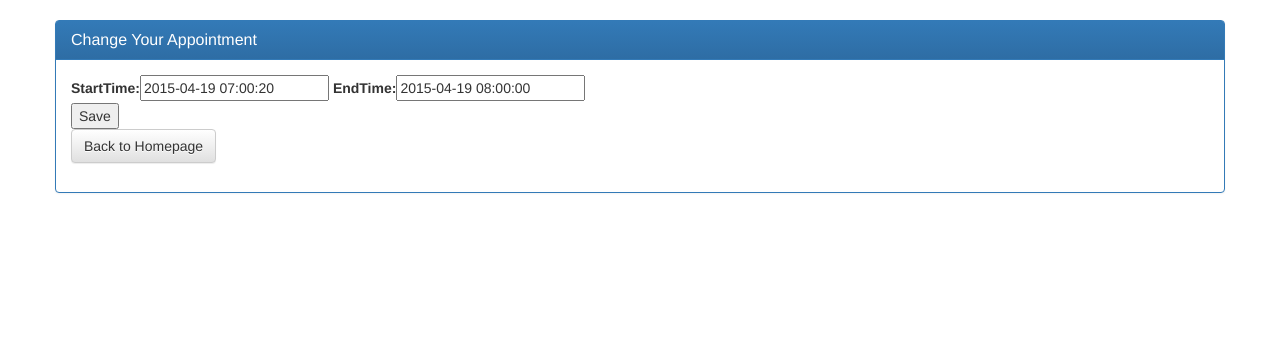
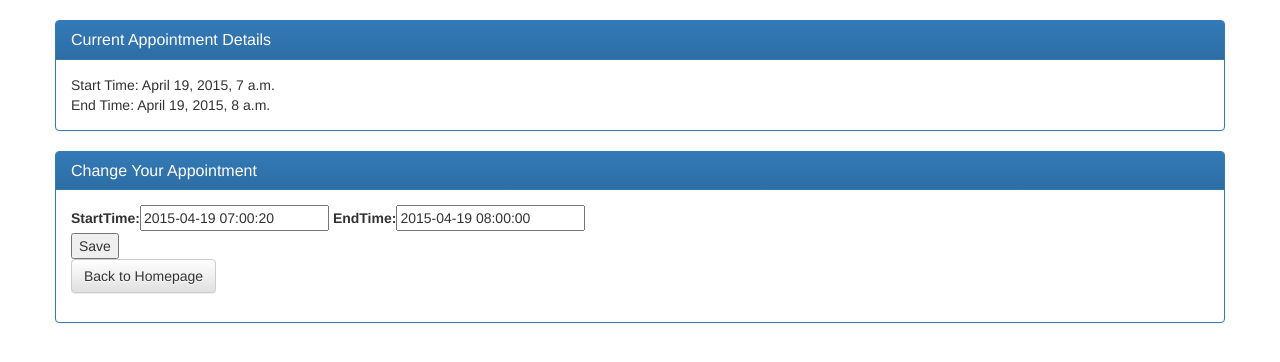
Before and after one commit to victoriau/HmsIteration3, a Django app: page /HMS/changeAppt/3/ in a window 1280 px wide. Shown: the top 362 px of the page. Run offline with Django 3.2, Linux system fonts and the light colour scheme; data comes from the database, SQL or seed files in the repository; both versions use the stored data as it was after the commit; parts of the project's set-up code (start-up, migrations or seed data) failed here and were passed over; some libraries are stand-ins or nearby versions.

Commit message:
Small changes to appt change page & a few templates

```diff
--- a/HMS/templates/HMS/NurseHome/nurse_home.html
+++ b/HMS/templates/HMS/NurseHome/nurse_home.html
@@ -74,7 +74,6 @@
 					<a href= "{% url 'password_change' %}">Change Password</a></br>
 					<a href="{% url 'django.contrib.auth.views.logout' %}">Logout</a>
 					<br/>
-					<p> Click to view your <a href="{% url 'cal_home' %}">calendar</a></p>
 					{% endif %}
 
 				</div>
--- a/HMS/templates/HMS/addDoctor.html
+++ b/HMS/templates/HMS/addDoctor.html
@@ -2,7 +2,7 @@
 <html lang="en">
 <head>
 <meta charset="utf-8">
-<title>HMS Registration</title>
+<title>HMS Registration - Doctor</title>
 {% load staticfiles %}
 <link rel="stylesheet" type="text/css" href="{% static 'HMS/regstyle.css' %}" />
 
--- a/HMS/templates/HMS/changeAppt.html
+++ b/HMS/templates/HMS/changeAppt.html
@@ -15,6 +15,27 @@
 <div class = "container">
 	<div class = "row">
 		</br>
+	</div>
+		<div class = "row">
+		<div class "col-xs-12">
+			<div class = "panel panel-primary">
+				<div class = "panel-heading">
+					<h3 class='panel-title'> Current Appointment Details </h3>
+				</div>
+				<div class = "panel-body">
+					<div>
+					Start Time:  {{appointment.startTime}}</br>
+					End Time:    {{appointment.endTime}}  </br>
+					{% if appointment.patient.id == user.patient.id %}
+						Doctor:     {{appointment.doctor.first_name}} {{appointment.doctor.last_name}} </br>
+					{% endif %}
+					{% if appointment.doctor.id == user.doctor.id %}
+						Patient:    {{appointment.patient.first_name}} {{appointment.patient.last_name}} </br>
+					{% endif %}
+					</div>
+				</div>
+			</div>
+		</div>
 	</div>
 	<div class = "row">
 		<div class "col-xs-12">
--- a/HMS/templates/registration/logged_out.html
+++ b/HMS/templates/registration/logged_out.html
@@ -1,6 +1,6 @@
 <html lang="en">
 <head>
-    <title>Doctor Home</title>
+    <title>Homepage</title>
 
     <meta name="viewport" content="width=device-width, initial-scale=1">
 
--- a/HMS/templates/registration/login.html
+++ b/HMS/templates/registration/login.html
@@ -1,6 +1,6 @@
 <html lang="en">
 <head>
-    <title>Doctor Home</title>
+    <title>Homepage</title>
 
     <meta name="viewport" content="width=device-width, initial-scale=1">
 
--- a/HMS/views.py
+++ b/HMS/views.py
@@ -42,6 +42,7 @@ def doctor_home(request):
 
 def cal_home(request):
     return render(request, 'HMS/swingtime/cal_home.html')
+
 def patient_detail(request, patient_id):
     patient = get_object_or_404(Patient, pk=patient_id)
     return render(request, 'HMS/Details/patient.html', {'patient': patient})
@@ -285,12 +286,12 @@ def delete_Appt(request, id):
     return HttpResponseRedirect('HMS/home')
 
 def change_Appt(request, id):
-    instance = Appointment.objects.get(id=id)
-    form  = ApptChangeForm(request.POST or None, instance=instance)
+    appointment = Appointment.objects.get(id=id)
+    form  = ApptChangeForm(request.POST or None, instance=appointment)
     if form.is_valid():
             form.save()
             return HttpResponseRedirect('HMS/home')
-    return render(request, 'HMS/changeAppt.html', {'form': form})
+    return render(request, 'HMS/changeAppt.html', {'form': form, 'appointment':appointment})
 
 """def register_confirm(request, activation_key):
     #check if user is already logged in and if he is redirect him to some other url, e.g. home
```
Also changed, not shown: db.sqlite3.
